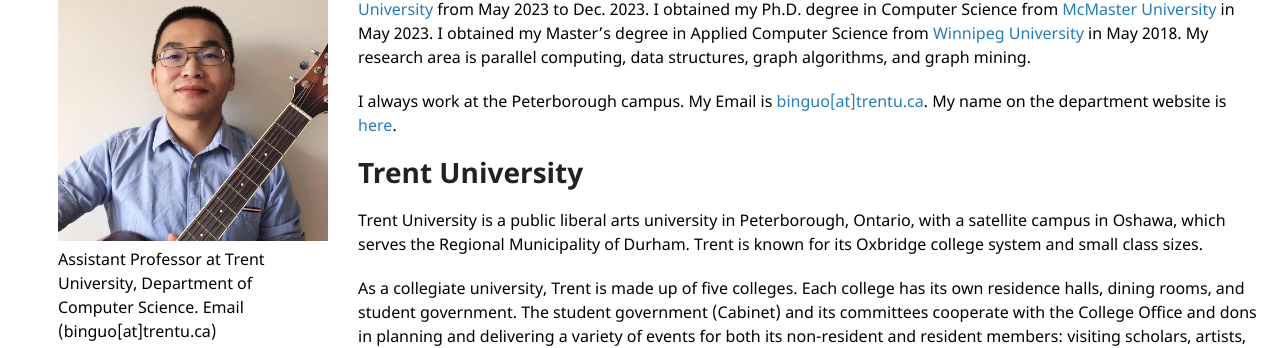
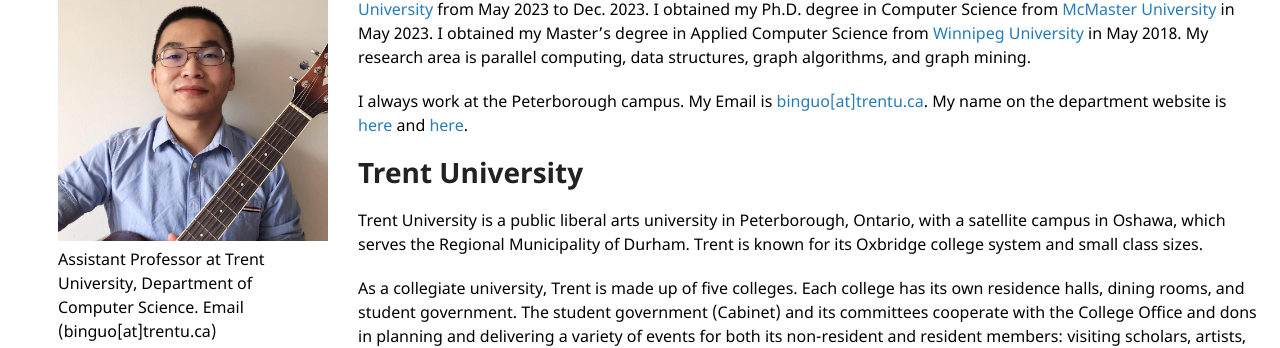
Before and after one commit to bin-guo/bin-guo.github.io, a Jekyll site: the page built from index.md, in a window 1280 px wide and 900 px high. Shown: the part 136-484 px from the top of the window. Built offline with Jekyll 4.4.1, drawn with Linux system fonts in a browser that asks for light colours; our own code applies the rules of GitHub Pages for plain Markdown files.

Commit message:
Update index.md

```diff
--- a/index.md
+++ b/index.md
@@ -1,7 +1,7 @@
 # About Me
 I am an assistant professor at [Trent University](https://www.trentu.ca/) starting in Jan. 2024. Before that, I was a postdoctoral fellow at [McMaster University](https://dailynews.mcmaster.ca/) from May 2023 to Dec. 2023. I obtained my Ph.D. degree in Computer Science from [McMaster University](https://dailynews.mcmaster.ca/) in May 2023. I obtained my Master's degree in Applied Computer Science from [Winnipeg University](https://www.uwinnipeg.ca/) in May 2018. My research area is parallel computing, data structures, graph algorithms, and graph mining.
 
-I always work at the Peterborough campus. My Email is [binguo\[at\]trentu.ca](mailto:binguo@trentu.ca). My name on the department website is [here](https://www.trentu.ca/cois/faculty-research).
+I always work at the Peterborough campus. My Email is [binguo\[at\]trentu.ca](mailto:binguo@trentu.ca). My name on the department website is [here](https://www.trentu.ca/cois/faculty-research) and [here](https://www.eng.mcmaster.ca/cas/people/adjuncts-and-associates/).
 
 # Trent University
 
```
